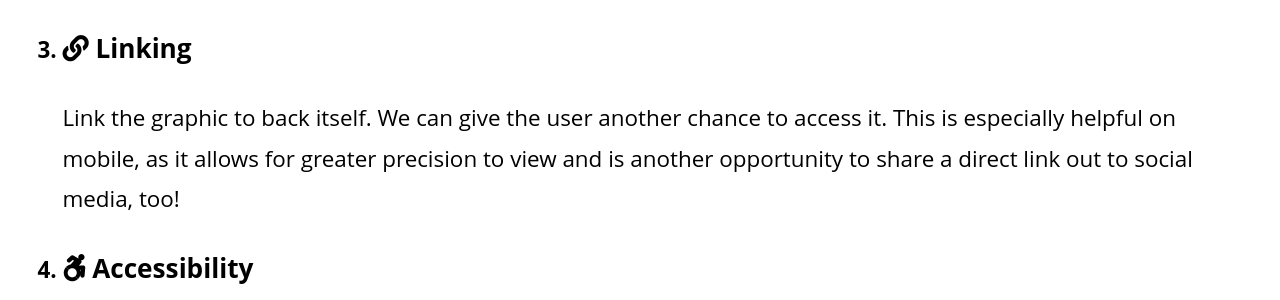
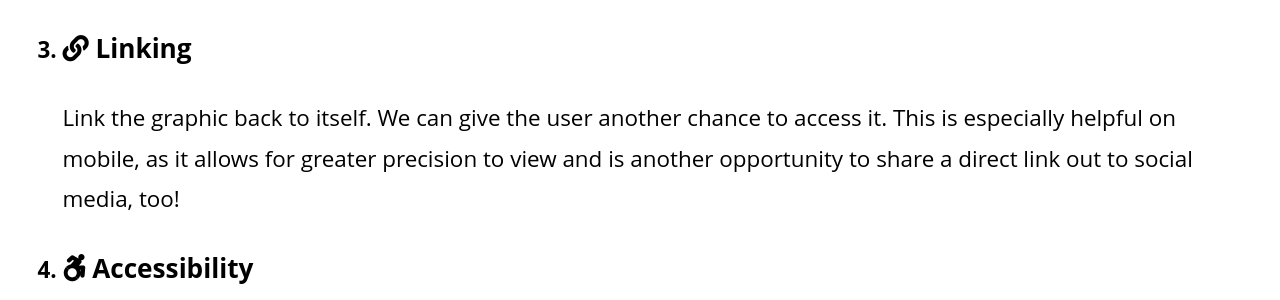
Before and after one commit to michaelspellacy/michaelspellacy.github.io, a Jekyll site: the page built from _posts/2016-10-18-how-to-host-an-infographic-html-fallback.html, in a window 1280 px wide. Shown: the part 1232-1532 px from the top of the page. Built offline with Jekyll 4.4.1, drawn with Linux system fonts in a browser that asks for light colours; nearby versions of some CDN libraries.

```diff
--- a/_posts/2016-10-18-how-to-host-an-infographic-html-fallback.html
+++ b/_posts/2016-10-18-how-to-host-an-infographic-html-fallback.html
@@ -36,7 +36,7 @@ tags: Accessibility Articles
 
     <h3 id="linking"><i class="fas fa-link"></i> <span>Linking</span></h3>
 
-    <p>Link the graphic to back itself. We can give the user another chance to access it. This is especially helpful on mobile, as it allows for greater precision to view and is another opportunity to share a direct link out to social media, too!</p>
+    <p>Link the graphic back to itself. We can give the user another chance to access it. This is especially helpful on mobile, as it allows for greater precision to view and is another opportunity to share a direct link out to social media, too!</p>
 
   </li>
   <li>
```
Also changed, not shown: media/2016-10-18-how-to-host-an-infographic/how-to-host-an-infographic.jpg.
